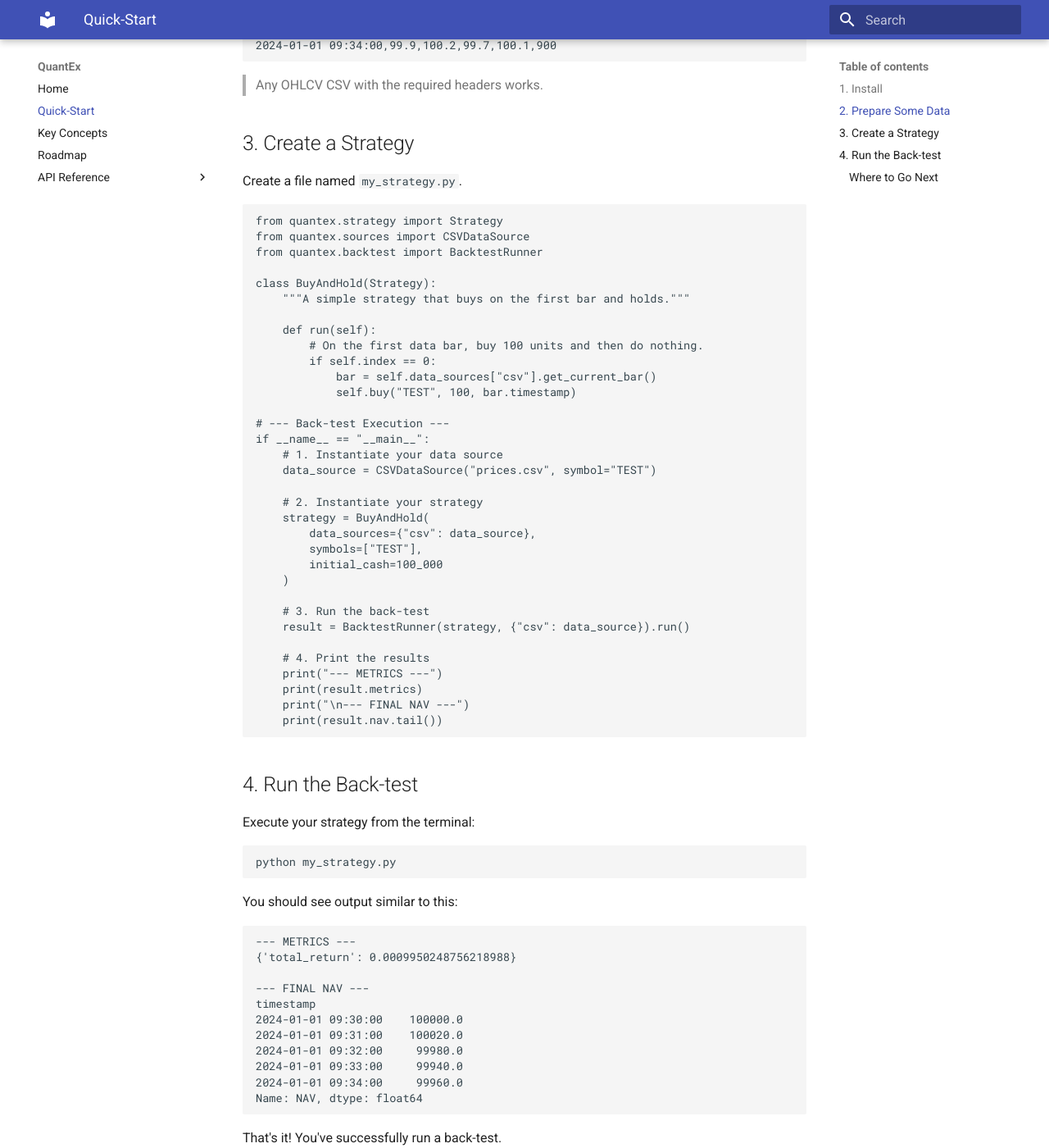
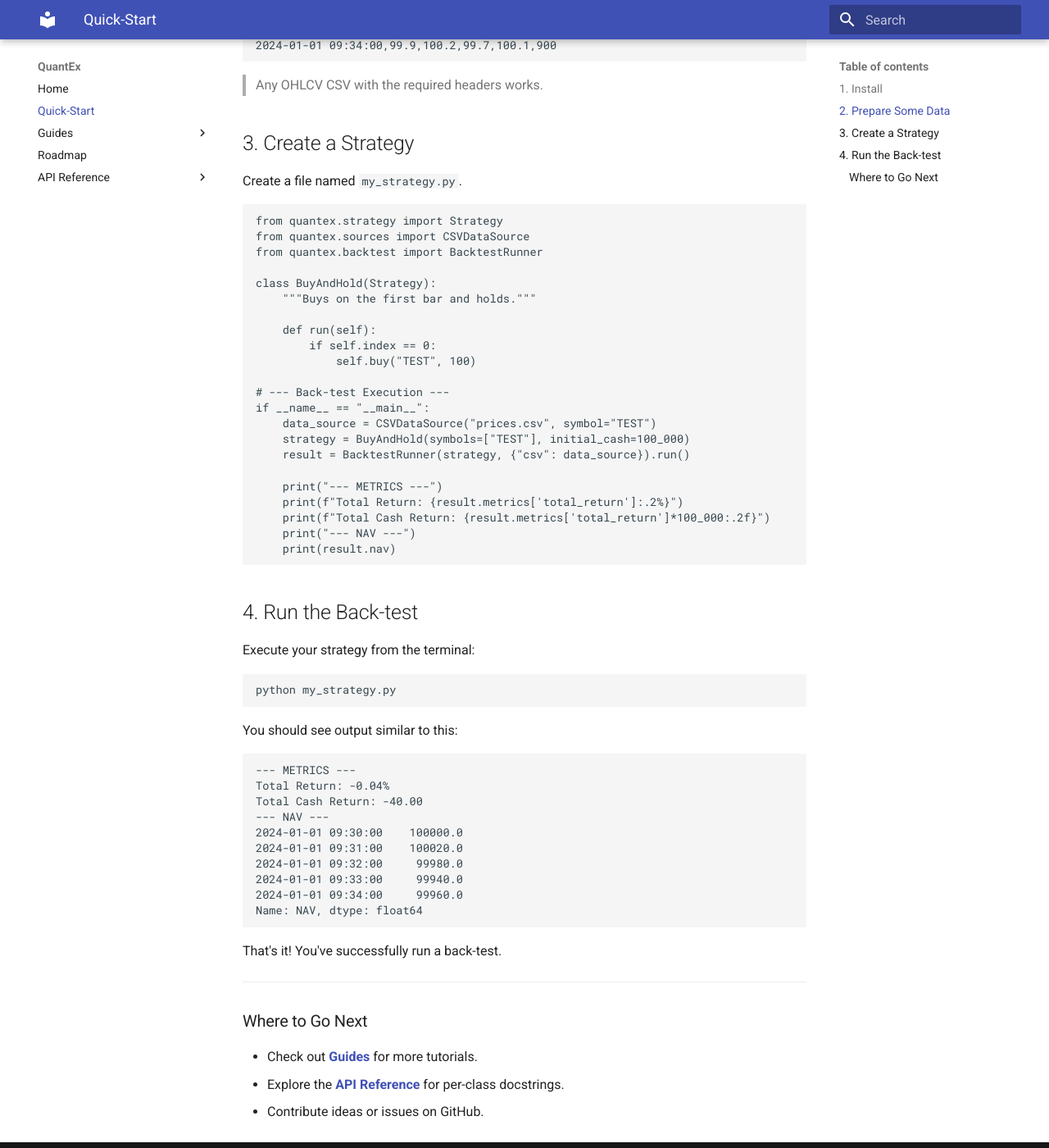
Before and after one commit to dangreen07/quantex, an MkDocs documentation site: the page built from docs/quickstart.md, in a window 1280 px wide and 1400 px high, scrolled down 679 px. Shown: the whole window at 82% size. Built offline with MkDocs 1.6.1 and Material for MkDocs 9.7.7, drawn with Linux system fonts in a browser that asks for light colours; some of the changed text lies outside the part shown.

Commit message:
Refactor mkdocs.yml to reorganize navigation structure by introducing a new "Guides" section with specific strategy and usage topics. Update poetry.lock and pyproject.toml to include new development dependencies: py-cpuinfo and pytest-benchmark. Enhance the deploy-docs GitHub Actions workflow to trigger on changes to documentation files. Improve quickstart.md by simplifying strategy implementation details and updating output metrics. Refactor backtesting engine and strategy classes for better performance and clarity in data handling.

````diff
--- a/docs/quickstart.md
+++ b/docs/quickstart.md
@@ -40,34 +40,23 @@ from quantex.sources import CSVDataSource
 from quantex.backtest import BacktestRunner
 
 class BuyAndHold(Strategy):
-    """A simple strategy that buys on the first bar and holds."""
+    """Buys on the first bar and holds."""
 
     def run(self):
-        # On the first data bar, buy 100 units and then do nothing.
         if self.index == 0:
-            bar = self.data_sources["csv"].get_current_bar()
-            self.buy("TEST", 100, bar.timestamp)
+            self.buy("TEST", 100)
 
 # --- Back-test Execution ---
 if __name__ == "__main__":
-    # 1. Instantiate your data source
     data_source = CSVDataSource("prices.csv", symbol="TEST")
-
-    # 2. Instantiate your strategy
-    strategy = BuyAndHold(
-        data_sources={"csv": data_source},
-        symbols=["TEST"],
-        initial_cash=100_000
-    )
-
-    # 3. Run the back-test
+    strategy = BuyAndHold(symbols=["TEST"], initial_cash=100_000)
     result = BacktestRunner(strategy, {"csv": data_source}).run()
 
-    # 4. Print the results
     print("--- METRICS ---")
-    print(result.metrics)
-    print("\n--- FINAL NAV ---")
-    print(result.nav.tail())
+    print(f"Total Return: {result.metrics['total_return']:.2%}")
+    print(f"Total Cash Return: {result.metrics['total_return']*100_000:.2f}")
+    print("--- NAV ---")
+    print(result.nav)
 ```
 
 ## 4. Run the Back-test
@@ -82,10 +71,9 @@ You should see output similar to this:
 
 ```
 --- METRICS ---
-{'total_return': 0.0009950248756218988}
-
---- FINAL NAV ---
-timestamp
+Total Return: -0.04%
+Total Cash Return: -40.00
+--- NAV ---
 2024-01-01 09:30:00    100000.0
 2024-01-01 09:31:00    100020.0
 2024-01-01 09:32:00     99980.0
@@ -100,6 +88,6 @@ That's it! You've successfully run a back-test.
 
 ### Where to Go Next
 
-*   Check out **Key Concepts** for deeper architectural details.
-*   Explore the **API Reference** for per-class docstrings.
+*   Check out [**Guides**](usage/strategy.md) for more tutorials.
+*   Explore the [**API Reference**](reference/quantex.models.md) for per-class docstrings.
 *   Contribute ideas or issues on GitHub.
--- a/mkdocs.yml
+++ b/mkdocs.yml
@@ -5,7 +5,11 @@ theme:
 nav:
   - Home: index.md
   - Quick-Start: quickstart.md
-  - Key Concepts: concepts.md
+  - Guides:
+      - Strategies: usage/strategy.md
+      - Data Sources: usage/data-sources.md
+      - Backtesting Engine: usage/backtesting.md
+      - Execution Simulator: usage/execution.md
   - Roadmap: roadmap.md
   - API Reference:
       - Models: reference/quantex.models.md
--- a/pyproject.toml
+++ b/pyproject.toml
@@ -26,6 +26,7 @@ mkdocs = "^1.6.1"
 mkdocs-material = "^9.6.15"
 mkdocstrings = "^0.29.1"
 mkdocstrings-python = "^1.8.0"
+pytest-benchmark = "^4.0.0"
 
 [build-system]
 requires = ["poetry-core>=2.0.0,<3.0.0"]
````
Also changed, not shown: docs/usage/backtesting.md (added, +29 -0 lines), docs/usage/data-sources.md (added, +43 -0 lines), docs/usage/execution.md (added, +21 -0 lines), docs/usage/strategy.md (added, +52 -0 lines), 8 other files.
